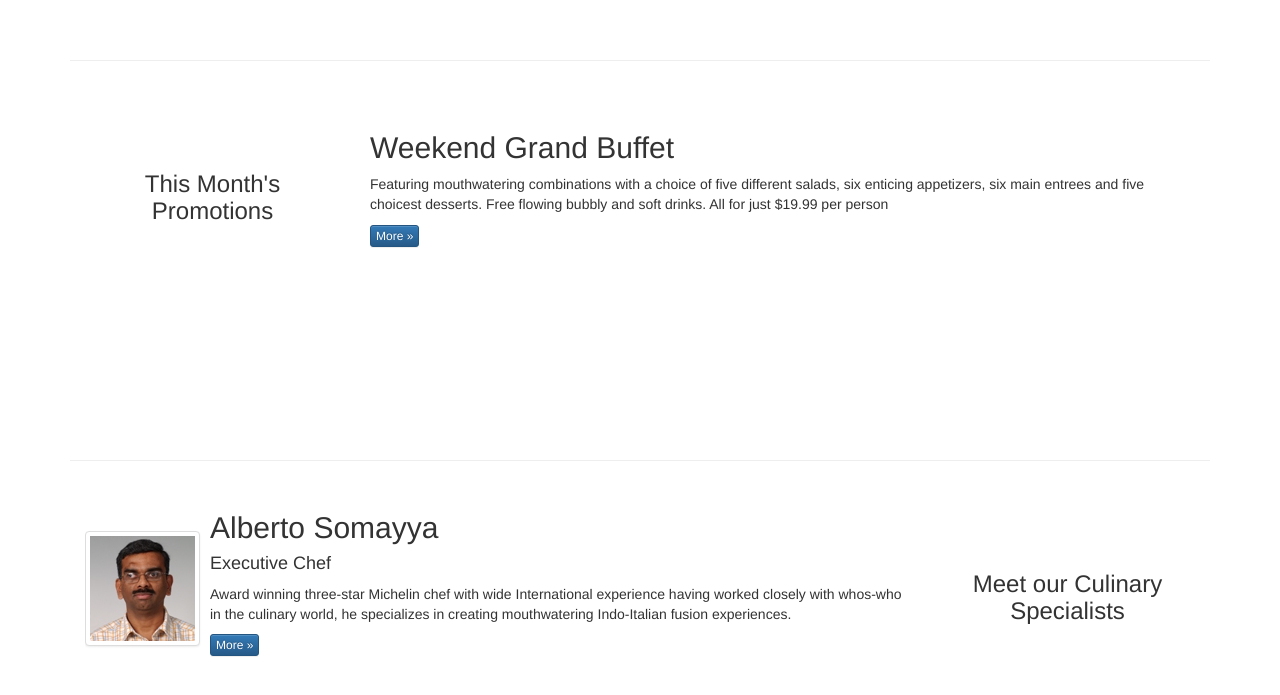
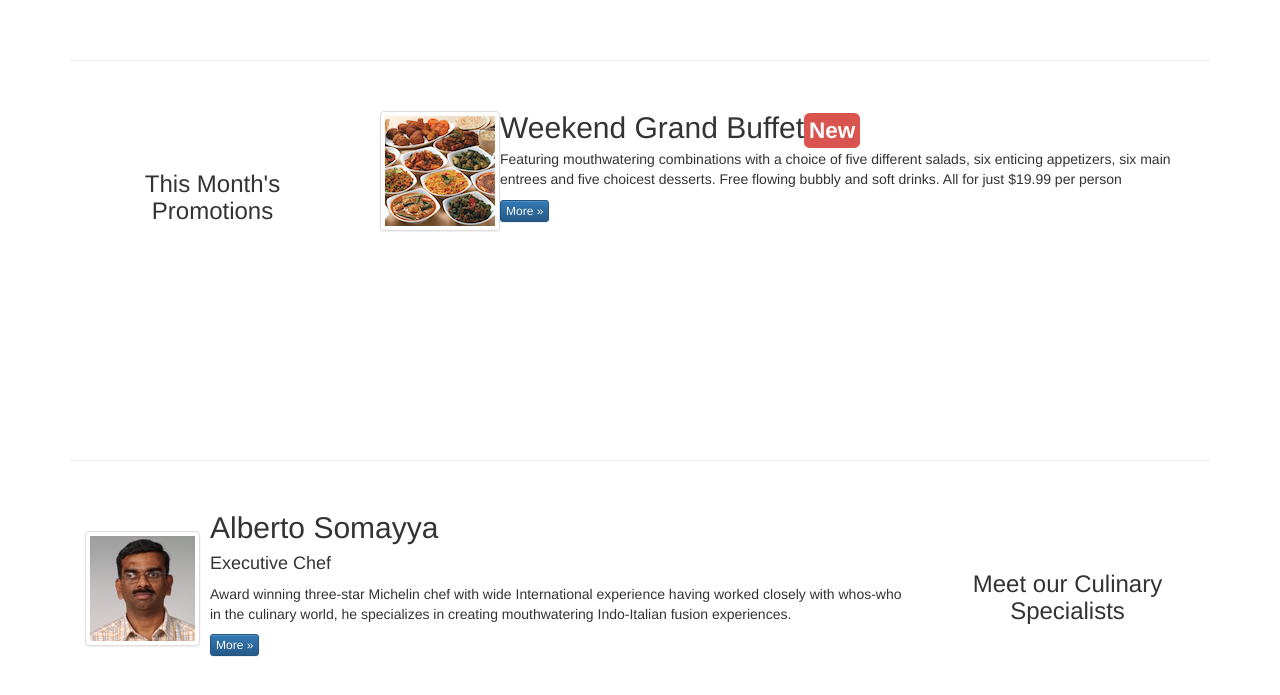
Before and after one commit to WakarK/conFusion, a plain HTML site: page index.html in a window 1280 px wide. Shown: the part 798-1493 px from the top of the page. Drawn offline with nearby package versions, Linux system fonts and the light colour scheme.

Commit message:
added media object

```diff
--- a/index.html
+++ b/index.html
@@ -121,9 +121,18 @@
                 <h3 align="center">This Month's Promotions</h3>
             </div>
             <div class="col-xs-12 col-sm-9">
-                <h2>Weekend Grand Buffet</h2>
-                <p>Featuring mouthwatering combinations with a choice of five different salads, six enticing appetizers, six main entrees and five choicest desserts. Free flowing bubbly and soft drinks. All for just $19.99 per person </p>
-                <p><a class="btn btn-primary btn-xs" href="#">More &raquo;</a></p>
+                <div class="media">
+                    <div class="media-right">
+                        <a href="#">
+                            <img class="media-object img-thumbnail" src="img/buffet.png" alt="Buffet">
+                        </a>
+                    </div>
+                    <div class="media-body media -left">
+                        <h2 class="media-heading">Weekend Grand Buffet<span class="label label-danger label-xs" style="padding:5px;">New</span></h2>
+                        <p>Featuring mouthwatering combinations with a choice of five different salads, six enticing appetizers, six main entrees and five choicest desserts. Free flowing bubbly and soft drinks. All for just $19.99 per person </p>
+                        <p><a class="btn btn-primary btn-xs" href="#">More &raquo;</a></p>
+                    </div>
+                </div>
             </div>
         </div>
 
```
